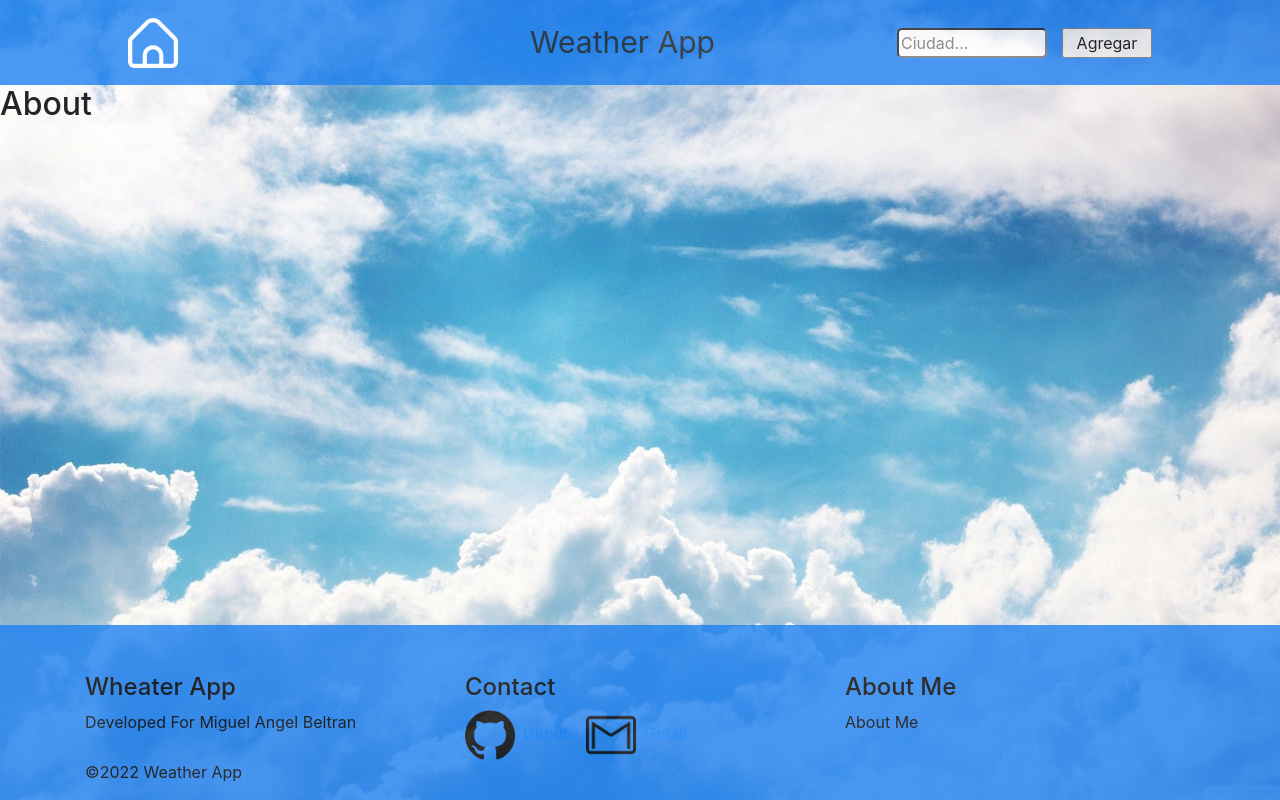
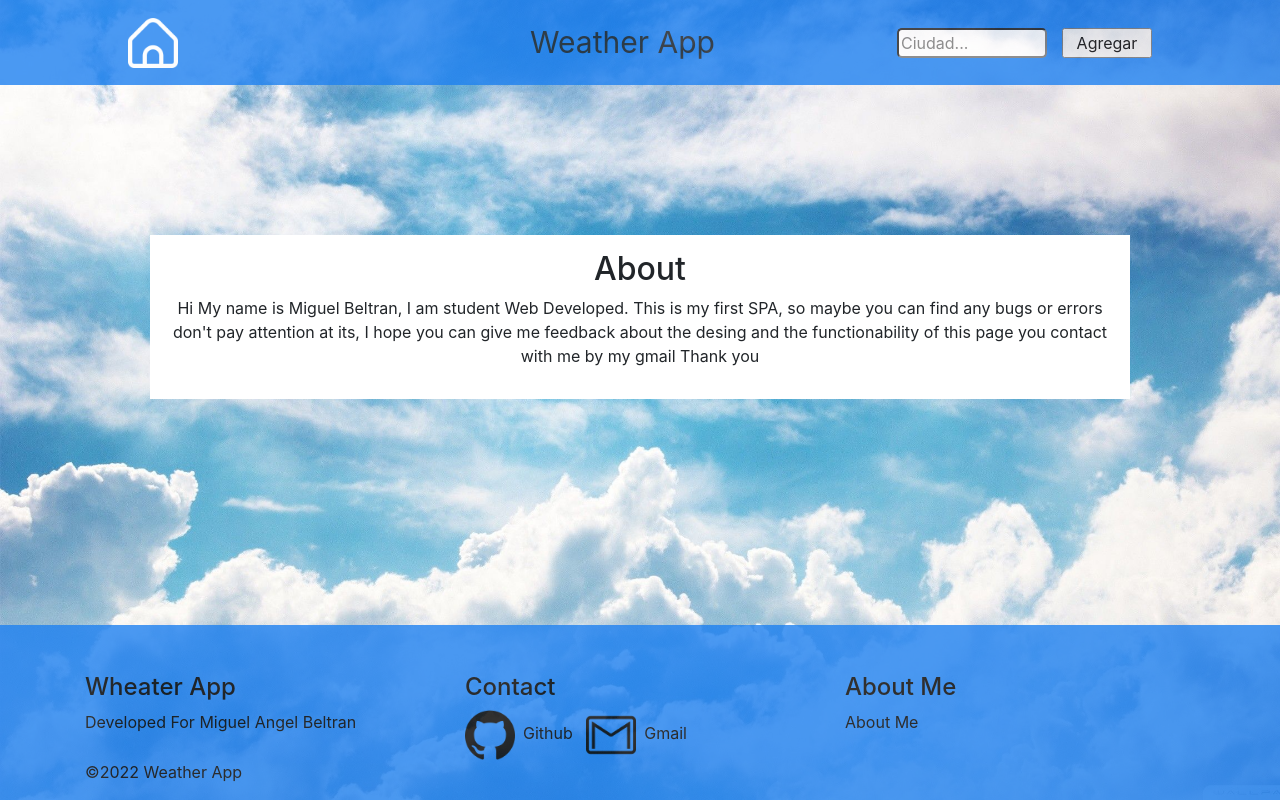
Before and after one commit to miguelbel00/AppClima, a React (Create React App) app: page /about in a window 1280 px wide. Built offline with nearby package versions, Linux system fonts and the light colour scheme.

Commit message:
component about me full

```diff
--- a/src/components/About.css
+++ b/src/components/About.css
@@ -0,0 +1,13 @@
+.about_content {
+    text-align: center;
+
+}
+
+.info{
+
+    margin: 150px 150px ;
+    padding: 15px ;
+    background-color: white;
+
+
+}
--- a/src/components/About.jsx
+++ b/src/components/About.jsx
@@ -4,9 +4,17 @@ import './About.css';
 export default function About () {
 
     return (
-        <>
+        <div className='about_content'>
+          <div className="info">
+
+
       <h2>About</h2>
-
-      </>
+      <p>Hi My name is Miguel Beltran, I am student Web Developed.
+      This is my first SPA, so maybe you can find any bugs or errors
+      don't pay attention at its, I hope you can give me feedback about the desing and the functionability of this page
+      you contact with me by my gmail
+      Thank you</p>
+      </div>
+      </div>
     )
   }
--- a/src/components/Card.css
+++ b/src/components/Card.css
@@ -6,6 +6,7 @@
   justify-content: center;
 
   background-color: azure;;
+
 }
 .card:hover {
   transform: scale(1.1);
--- a/src/components/Footer.css
+++ b/src/components/Footer.css
@@ -18,6 +18,9 @@
 color: black;
 }
 
-.footer-about-me{
+.footer-about-me {
     color: black;
 }
+.a-contact{
+    color: black;
+}
--- a/src/components/Footer.jsx
+++ b/src/components/Footer.jsx
@@ -5,6 +5,16 @@ import github from "../img/github.png";
 import gmail from "../img/gmail(1).png";
 
 function Footer() {
+
+
+
+  const clickGmail = (e)=> {
+    e.preventDefault()
+    navigator.clipboard.writeText("miguelaeltranp@gmail.com")
+    alert("Gmail Copiado")
+  }
+
+
   return (
     <footer className="main-footer">
       <div className="container">
@@ -23,7 +33,7 @@ function Footer() {
                 Github
               </a>
               &nbsp;&nbsp;&nbsp;
-              <a className="a-contact" href="www.google.com">
+              <a className="a-contact" href="/" onClick={clickGmail}>
                 <img className="img-contact" src={gmail} alt="github"></img>
                 Gmail
               </a>
```
